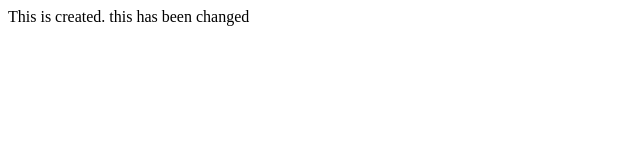
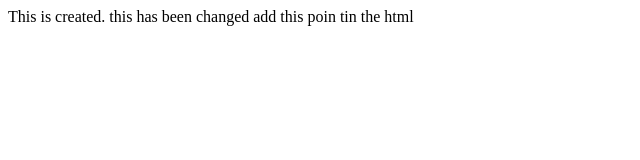
Before and after one commit to Abhinava-deepak/project1, a plain HTML site: page index.html in a window 1280 px wide. Shown: the whole page, without its empty margins (0-640 px from the left). Drawn offline with Linux system fonts and the light colour scheme.

Commit message:
Update index.html

```diff
--- a/index.html
+++ b/index.html
@@ -2,4 +2,6 @@
     This is created.
 
     this has been changed
+
+    add this poin tin the html
 </p>
```
